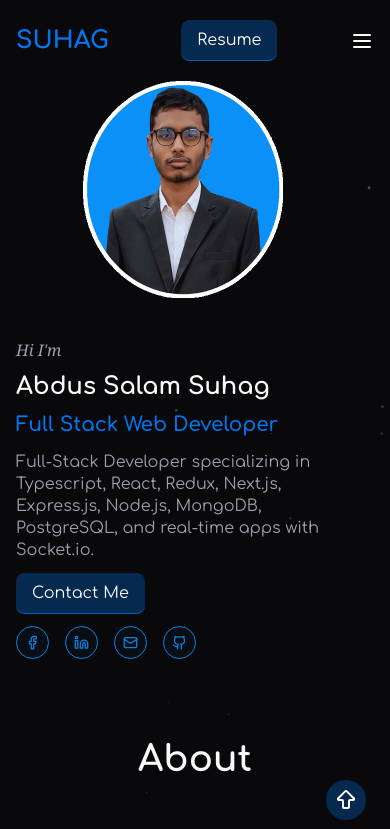
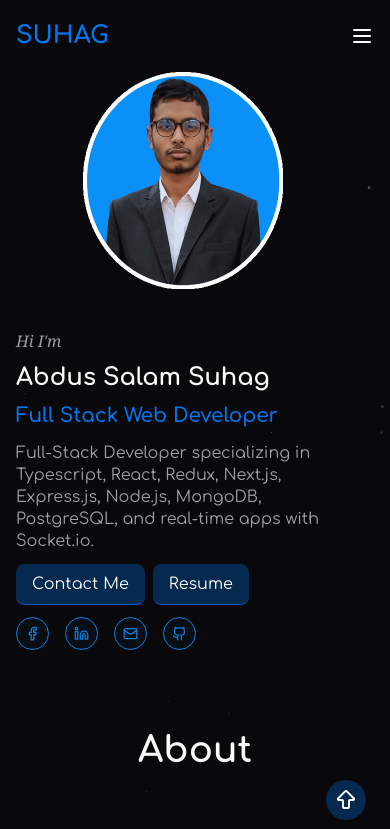
Before and after one commit to md-suhag/suhag-portfolio, a Next.js app: page / in a window 390 px wide. Shown: the top 829 px of the page. Built offline with nearby package versions, Linux system fonts and the light colour scheme.

Commit message:
update: navbar and resume download btn place

```diff
--- a/src/components/home/Hero.tsx
+++ b/src/components/home/Hero.tsx
@@ -30,9 +30,19 @@ const Hero = () => {
           Next.js, Express.js, Node.js, MongoDB, PostgreSQL, and real-time apps
           with Socket.io.
         </p>
-        <Link href="#contact" className="mt-3  btn">
-          Contact Me
-        </Link>
+        <div className="mt-3 flex flex-wrap gap-2">
+          <Link href="#contact" className="btn">
+            Contact Me
+          </Link>
+          <a
+            href="/Md Abdus Salam Suhag Resume.pdf"
+            download=""
+            className="block md:hidden md:opacity-0 md:pointer-events-none btn"
+          >
+            Resume
+          </a>
+        </div>
+
         <div className="flex gap-4 mt-3 social-icon">
           <a target="_blank" href="https://www.facebook.com/mdas.suhag">
             <FacebookIcon size={15} />
--- a/src/components/shared/Navbar.tsx
+++ b/src/components/shared/Navbar.tsx
@@ -9,6 +9,7 @@ export interface InavMenu {
 const navMenu: InavMenu[] = [
   { name: "Home", href: "/" },
   { name: "About", href: "#about" },
+  { name: "Experience", href: "#experience" },
   { name: "Skills", href: "#skills" },
   // { name: "Service", href: "#service" },
   { name: "Project", href: "#project" },
@@ -23,7 +24,7 @@ const Navbar = () => {
           <h2 className=" text-2xl font-black text-primary ">SUHAG</h2>
         </Link>
       </div>
-      <div className="hidden md:flex gap-8">
+      <div className="hidden md:flex gap-7">
         {navMenu.map((item) => (
           <Link
             className="hover:text-primary transition-all duration-300"
@@ -34,7 +35,7 @@ const Navbar = () => {
           </Link>
         ))}
       </div>
-      <div>
+      <div className="hidden md:block">
         <a href="/Md Abdus Salam Suhag Resume.pdf" download="" className="btn">
           Resume
         </a>
```
